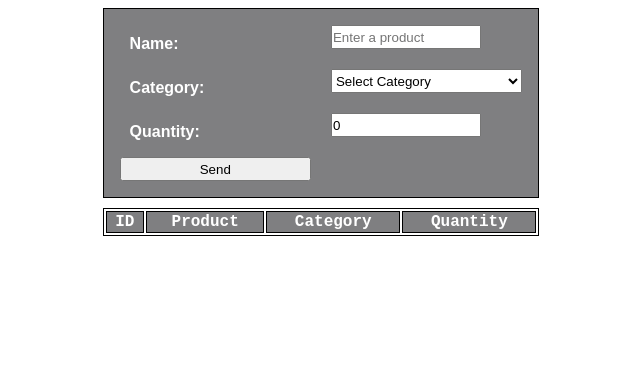
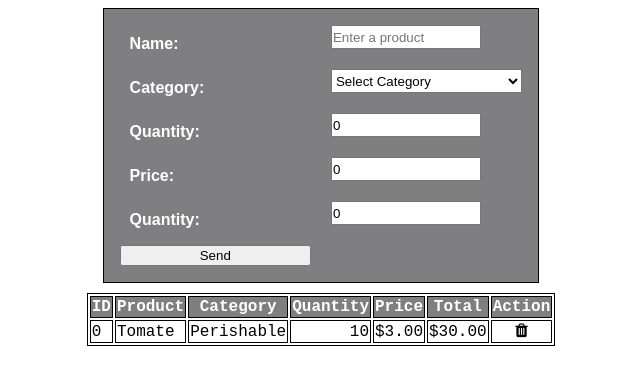
Before and after one commit to RJPC/fundamentosAngular, an Angular app: page / in a window 1280 px wide. Shown: the top 384 px of the page, without its empty margins (319-959 px from the left). Built offline with nearby package versions, Linux system fonts and the light colour scheme.

Commit message:
Final class ngFor

```diff
--- a/angular.json
+++ b/angular.json
@@ -28,6 +28,7 @@
               "src/assets"
             ],
             "styles": [
+              "node_modules/font-awesome/css/font-awesome.css",
               "src/styles.scss"
             ],
             "scripts": []
--- a/package.json
+++ b/package.json
@@ -18,6 +18,7 @@
     "@angular/platform-browser": "^15.1.0",
     "@angular/platform-browser-dynamic": "^15.1.0",
     "@angular/router": "^15.1.0",
+    "font-awesome": "^4.7.0",
     "rxjs": "~7.5.0",
     "tslib": "^2.3.0",
     "zone.js": "~0.11.4"
--- a/src/app/app.component.html
+++ b/src/app/app.component.html
@@ -1,3 +1,8 @@
+<html>
+  <head>
+    <script src="https://kit.fontawesome.com/170dc740bc.js" crossorigin="anonymous"></script>
+    <title>Inventario</title>
+  </head>
   <body>
     <form id="formProduct">
       <label for="nameProduct">Name: </label>
@@ -10,26 +15,36 @@
         required
       />
       <label for="categoryProduct">Category: </label>
-    <select name="category" id="categoryProduct"[(ngModel)]="product.category">
+      <select
+        name="category"
+        id="categoryProduct"
+        [(ngModel)]="product.category"
+      >
         <option value="" disabled>Select Category</option>
         <option value="Perecedero">Perishable</option>
         <option value="Alimento">Food</option>
         <option value="No Alimento">No Food</option>
       </select>
-    <!--<input
-      type="text"
-      id="categoryProduct"
-      [(ngModel)]="product.category"
-      name="category"
-      placeholder="Enter a category"
-    />-->
       <label for="qty">Quantity: </label>
       <input
         type="number"
         id="qty"
         [(ngModel)]="product.quantity"
         name="quantity"
-      placeholder="Enter a quantity"
+      />
+      <label for="price">Price: </label>
+      <input
+        type="number"
+        id="price"
+        [(ngModel)]="product.price"
+        name="price"
+      />
+      <label for="total">Quantity: </label>
+      <input
+        type="number"
+        id="total"
+        [(ngModel)]="product.total"
+        name="total"
       />
       <button class="sendButton" (click)="addProduct()">Send</button>
     </form>
@@ -41,12 +56,22 @@
         <td>Product</td>
         <td>Category</td>
         <td>Quantity</td>
+        <td>Price</td>
+        <td>Total</td>
+        <td>Action</td>
+      </tr>
+      <tr *ngIf="products.length === 0">
+        <td class="center" colspan="5">There is no product</td>
       </tr>
       <tr *ngFor="let item of products; index as i">
         <td>{{ i }}</td>
         <td>{{ item.name }}</td>
         <td>{{ item.category }}</td>
-      <td>{{ item.quantity }}</td>
+        <td class="right">{{ item.quantity }}</td>
+        <td class="right">{{ item.price | currency }}</td>
+        <td class="right">{{ item.total | currency }}</td>
+        <td class="center"><i class="fa fa-solid fa-trash" (click)="deleteProduct(i)"></i> </td>
       </tr>
     </table>
   </body>
+</html>
--- a/src/app/app.component.scss
+++ b/src/app/app.component.scss
@@ -24,17 +24,16 @@ form {
   font-weight: bold;
   color: white;
 
-  /* creamos nuestra malla (grid) */
+  /* creamos nuestra malla (grid)*/
   display  : grid;
   grid-gap : 20px;
   grid-template-columns : repeat(2, 1fr);
-  grid-template-rows    : 1.5em 1.5em 1.5em 1.5em;
+  grid-template-rows    : 1.5em 1.5em 1.5em 1.5em 1.5em;
 }
 
 .table
 {
   border: 1px solid black;
-  position: relative;
   width: 35%;
   height: auto;
   margin: 10px auto;
@@ -52,3 +51,13 @@ form {
 td{
  border: 1px solid black;
 }
+
+td.center
+{
+ text-align: center;
+}
+
+td.right
+{
+ text-align: right;
+}
--- a/src/app/app.component.ts
+++ b/src/app/app.component.ts
@@ -1,4 +1,5 @@
 import { Component } from '@angular/core';
+import { Product } from '../models/product.model';
 
 @Component({
   selector: 'app-root',
@@ -7,17 +8,23 @@ import { Component } from '@angular/core';
 })
 export class AppComponent {
 
-  product = {
+  product: Product = {
     name: '',
     category: '',
-    quantity: 0
+    quantity: 0,
+    price: 0,
+    total: 0
   }
 
-  products: {name: string, category: string, quantity: number}[] = []
+  products: Product[] = [{name: 'Tomate', category: 'Perishable', quantity: 10, price: 3, total: 30}]
 
   addProduct(){
     this.products.push(this.product);
-    this.product = {name: '', category:'',quantity:0};
+    this.product = {name: '', category:'',quantity:0, price: 0, total: 0};
+  }
+
+  deleteProduct(index: number){
+    this.products.splice(index, 1);
   }
 
 }
```
Also changed, not shown: src/models/product.model.ts (added, +7 -0 lines), 2 other files (tests, documents, lock files or other folders). Lines whose indentation alone changed are shown as unchanged.
